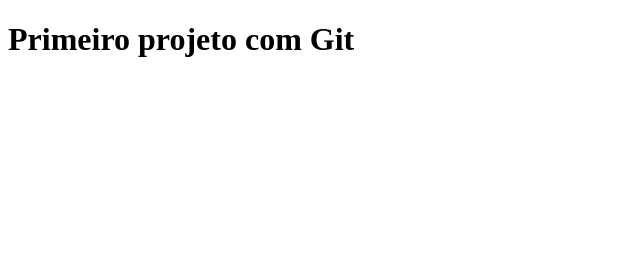
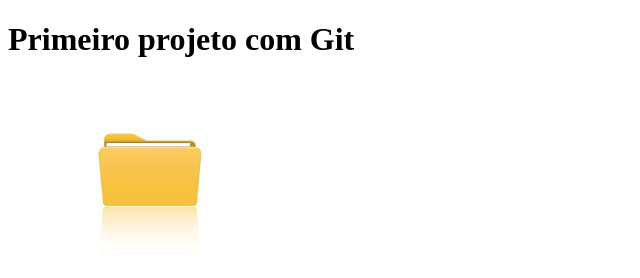
Before and after one commit to PaulinhoPT02/Git-GitHub-Tarefa-2, a plain HTML site: page index.html in a window 1280 px wide. Shown: the whole page, without its empty margins (0-640 px from the left). Drawn offline with Linux system fonts and the light colour scheme.

Commit message:
Imagem adicionada no site

```diff
--- a/index.html
+++ b/index.html
@@ -7,5 +7,6 @@
 </head>
 <body>
     <h1>Primeiro projeto com Git</h1>
+    <img src="img/pasta.jpg" alt="pasta">
 </body>
 </html>
```
